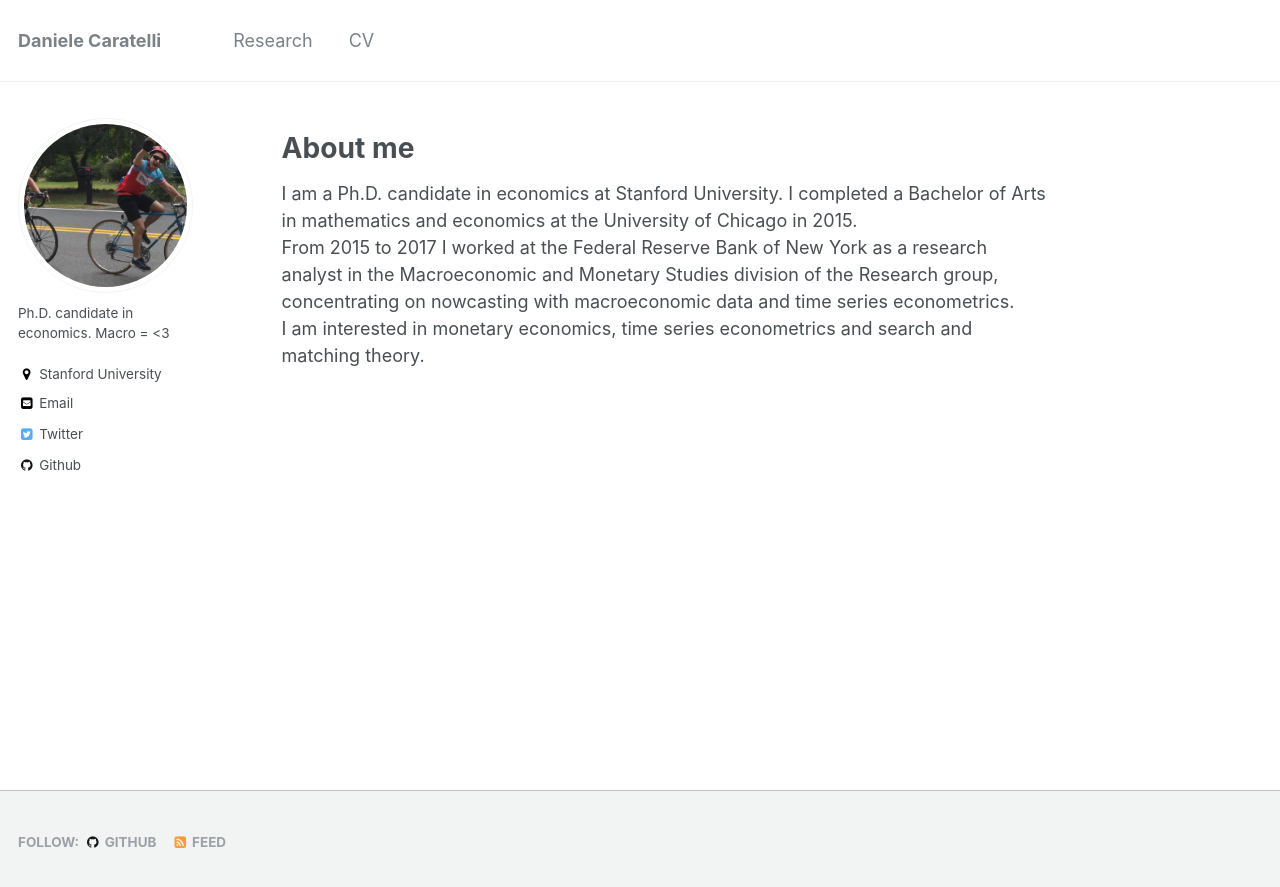
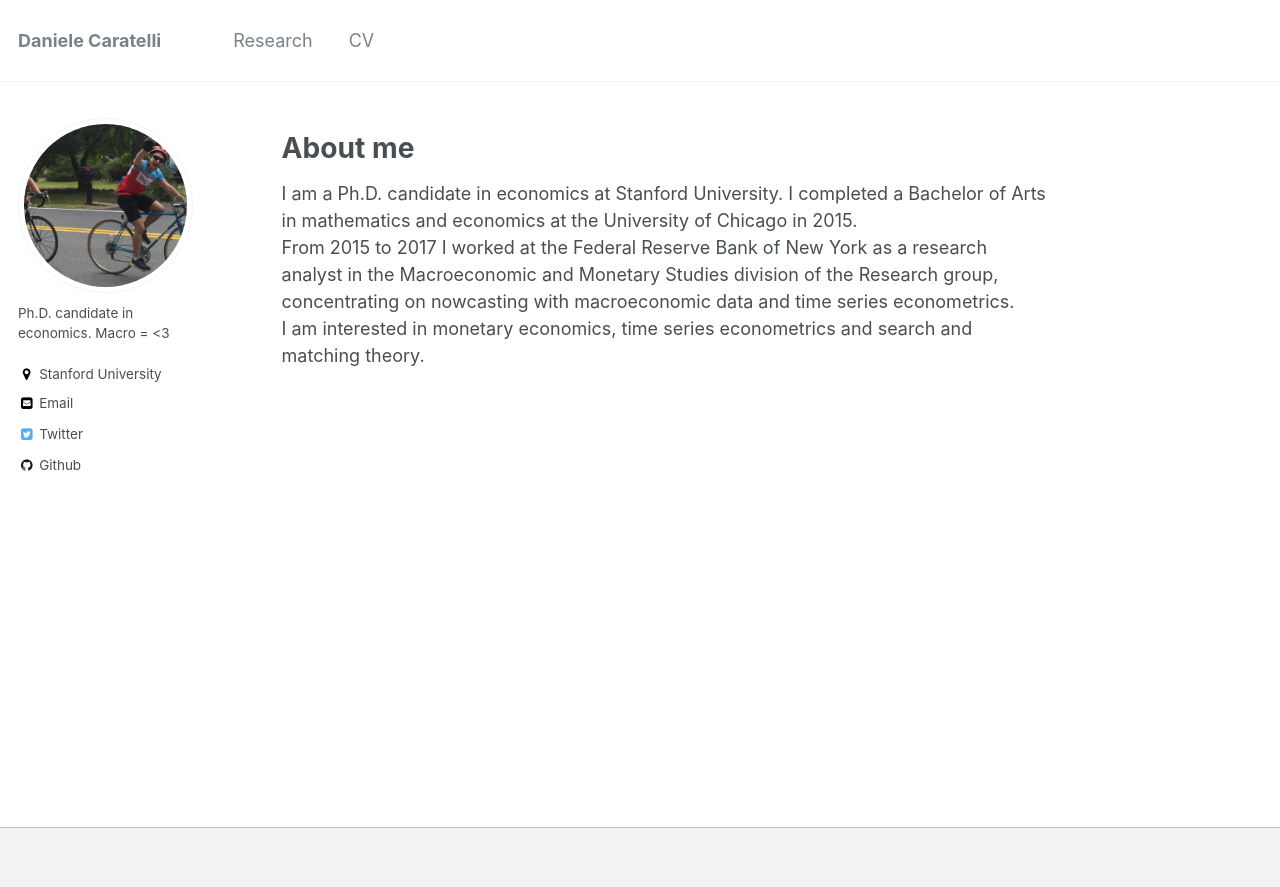
Before and after one commit to danicaratelli/danicaratelli.github.io, a Jekyll site: the page built from _pages/about.md, in a window 1280 px wide. Shown: the top 887 px of the page. Built offline with Jekyll 4.4.1, drawn with Linux system fonts in a browser that asks for light colours.

Commit message:
removed footer

```diff
--- a/_includes/footer.html
+++ b/_includes/footer.html
@@ -1,6 +1,6 @@
 {% include base_path %}
 
-<div class="page__footer-follow">
+<!--div class="page__footer-follow">
   <ul class="social-icons">
     {% if site.data.ui-text[site.locale].follow_label %}
       <li><strong>{{ site.data.ui-text[site.locale].follow_label }}</strong></li>
@@ -19,6 +19,6 @@
     {% endif %}
     <li><a href="{% if site.atom_feed.path %}{{ site.atom_feed.path }}{% else %}{{ base_path }}/feed.xml{% endif %}"><i class="fa fa-fw fa-rss-square" aria-hidden="true"></i> {{ site.data.ui-text[site.locale].feed_label | default: "Feed" }}</a></li>
   </ul>
-</div>
+</div-->
 
 <!--div class="page__footer-copyright">&copy; {{ site.time | date: '%Y' }} {{ site.name | default: site.title }}. {{ site.data.ui-text[site.locale].powered_by | default: "Powered by" }} <a href="http://jekyllrb.com" rel="nofollow">Jekyll</a> &amp; <a href="https://github.com/academicpages/academicpages.github.io">AcademicPages</a>, a fork of <a href="https://mademistakes.com/work/minimal-mistakes-jekyll-theme/" rel="nofollow">Minimal Mistakes</a>.</div-->
```
